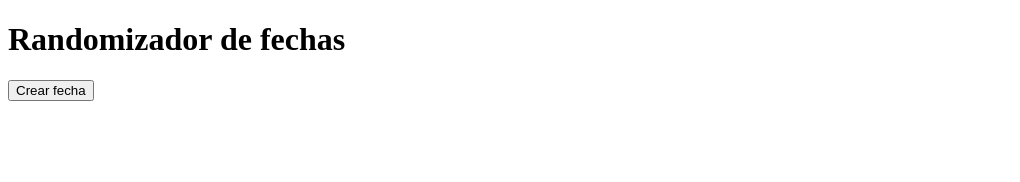
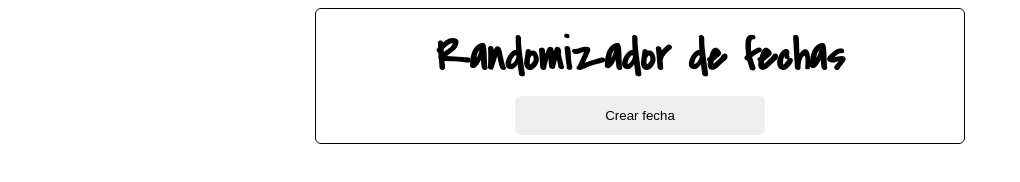
Before and after one commit to MauroSego/Fecha-Random, a website: page index.html in a window 1280 px wide. Shown: the whole page, without its empty margins (0-1020 px from the left). Drawn offline with nearby package versions, Linux system fonts and the light colour scheme.

Commit message:
Empezando la maquetación

```diff
--- /dev/null
+++ b/app.css
@@ -0,0 +1,23 @@
+.container{
+	margin: 0 auto;
+	width: 50%;
+	text-align: center;
+	border: 1px solid black;
+	border-radius: 6px;
+	padding: 0.5em;
+}
+.title {
+	margin: 0.2em;
+	font-family: 'Covered By Your Grace', cursive;
+	font-size: 45px;
+}
+.btn{
+	border: 0;
+	width: 250px;
+	padding: 12px;
+	border-radius: 6px;
+}
+.btn:hover{
+	background: red;
+	transition: 0.5s ease;
+}
--- a/index.html
+++ b/index.html
@@ -2,10 +2,17 @@
 <html>
 <head>
 	<title>Fecha</title>
+  <link href="https://fonts.googleapis.com/css?family=Covered+By+Your+Grace" rel="stylesheet">
+  <link rel="stylesheet" href="app.css">
 </head>
 <body>
-	<h1>Randomizador de fechas</h1>
-	<button class="btn" id="btn">Crear fecha</button>
+	<div class="container">
+    <h1 class="title">Randomizador de fechas</h1>
+	  <button class="btn center" id="btn">Crear fecha</button>
+	</div>
+
+
+
 	<script
   src="http://code.jquery.com/jquery-2.2.4.min.js"></script>
 	<script src="app.js"></script>
```
